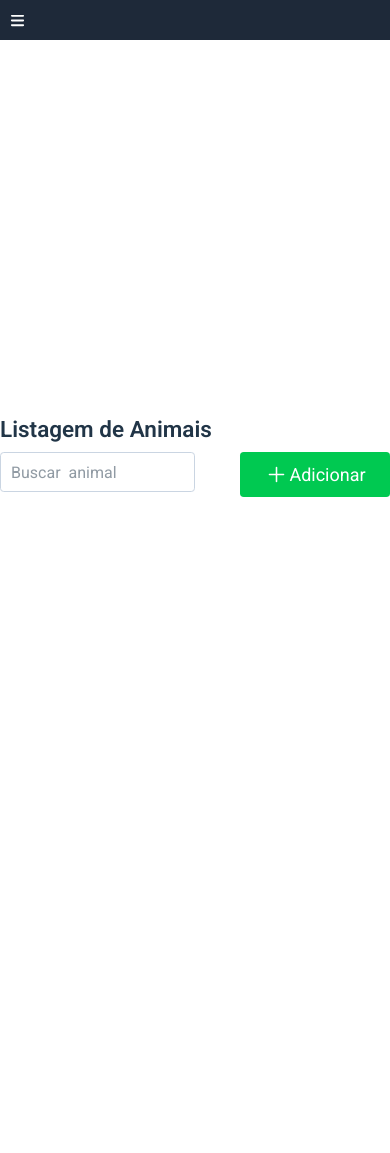
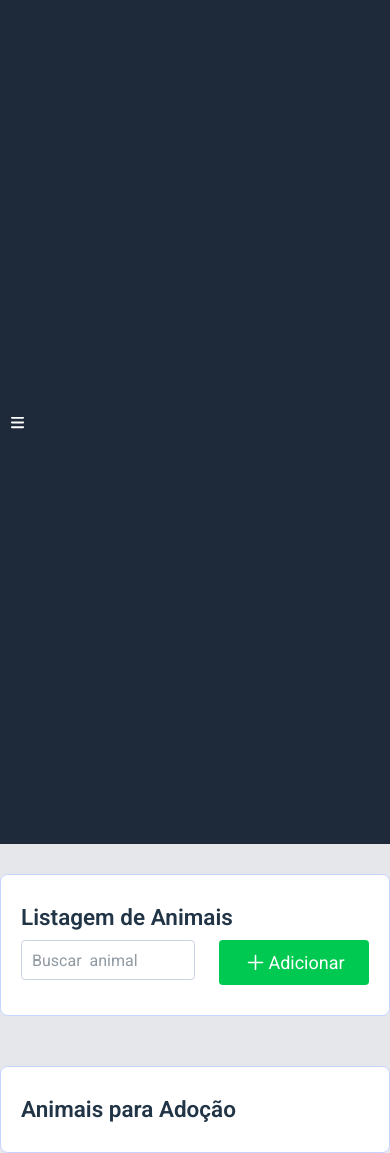
Before and after one commit to laecio22/adotaPets, a React (Vite) app in the folder adota-pets/: page /listarAnimais in a window 390 px wide. Before the commit the page ends 844 px from the top, so only its background shows below. Built offline with nearby package versions, Linux system fonts and the light colour scheme.

Commit message:
style:mais  estilização  da página de listagem de animais

```diff
--- a/adota-pets/src/App.tsx
+++ b/adota-pets/src/App.tsx
@@ -16,7 +16,7 @@ const Settings = lazy(() => import("./components/Settings/Settings"));
 function App() {
   return (
     <BrowserRouter>
-      <main className="grid min-h-screen sm:grid-cols-[300px_1fr] grid-cols-1 ">
+      <main className="grid min-h-screen sm:grid-cols-[300px_1fr] grid-cols-1  bg-gray-200">
         <Navbar />
         <div className=" pt-12 ">
           <Routes>
--- a/adota-pets/src/components/ListAnimals/ListAnimals.tsx
+++ b/adota-pets/src/components/ListAnimals/ListAnimals.tsx
@@ -1,21 +1,27 @@
-import Button from "../../ui/Button/Button"
-import Input from "../../ui/Input/Input"
+import Button from "../../ui/Button/Button";
+import Input from "../../ui/Input/Input";
 import { IoAdd } from "react-icons/io5";
 
 const ListAnimals = () => {
   return (
-    <section className="max-w-[1200px]  mx-auto">
-      <h1 className="font-semibold text-4xl">Listagem de Animais</h1>
-      <div className="mt-4 flex justify-between">
-        <Input type="text" name="search" placeholder="Buscar  animal"/>
-        <Button width="w-[150px]" height="h-18" >
-          <IoAdd size={25} width={25}/>
-          Adicionar
-        </Button>
-      </div>
+    <section className="max-w-[1200px]  mx-auto ">
+      <header className="bg-white px-8 py-12 border border-indigo-200 rounded-xl">
+        <h1 className="font-semibold text-4xl">Listagem de Animais</h1>
+        <div className="mt-4 flex justify-between">
+          <Input type="text" name="search" placeholder="Buscar  animal" />
+          <Button width="w-[150px]" height="h-18">
+            <IoAdd size={25} width={25} />
+            Adicionar
+          </Button>
+        </div>
+      </header>
+      <section className="bg-white border border-indigo-200 rounded-xl mt-20   ">
+        <header className=" px-8 py-12">
+          <h1 className="font-semibold text-4xl">Animais para Adoção</h1>
+        </header>
+      </section>
+    </section>
+  );
+};
 
-    </section>
-  )
-}
-
-export default ListAnimals
+export default ListAnimals;
--- a/adota-pets/src/components/Navbar/Navbar.tsx
+++ b/adota-pets/src/components/Navbar/Navbar.tsx
@@ -54,7 +54,7 @@ const Navbar = () => {
   };
 
   return (
-    <nav className="bg-gray-800 text-white h-16 flex items-center justify-between px-4 relative sm:h-screen sm:flex-col sm:items-start sm:pt-0">
+    <nav className="bg-gray-800 text-white min-h-screen flex items-center justify-between px-4 relative sm:h-screen sm:flex-col sm:items-start sm:pt-0">
       <button
         onClick={() => setOpenMenu(!openMenu)}
         className="sm:hidden block text-2xl"
@@ -62,7 +62,7 @@ const Navbar = () => {
         {openMenu ? <FaXmark /> : <FaBars />}
       </button>
 
-      <ul className={`absolute top-16 left-0 w-full bg-gray-800 ${openMenu ? 'block' : 'hidden'} sm:relative sm:top-0 sm:block sm:pt-8`}>
+      <ul className={`absolute top-16 left-0 w-full  bg-gray-800 ${openMenu ? 'block' : 'hidden'} sm:relative sm:top-0 sm:block sm:pt-8`}>
         {itemsNavbar.map((item) => (
           <li key={item.label}>
             <NavLink
```
